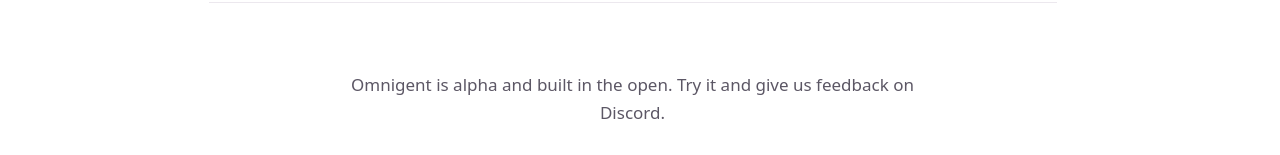
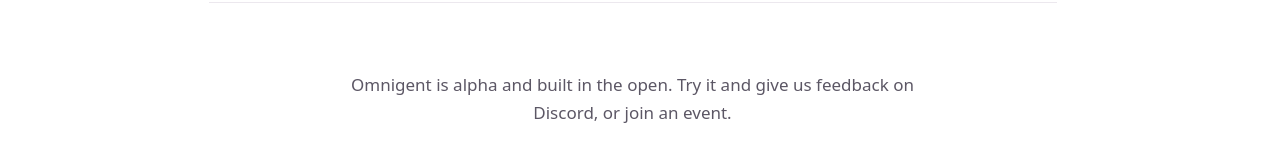
Before and after one commit to omnigent-ai/omnigent-site, a Next.js app: page / in a window 1280 px wide. Shown: the part 3286-3441 px from the top of the page. Built offline with nearby package versions, Linux system fonts and the light colour scheme; no server answers.

Commit message:
fix: update 'Build with us' copy to mention events

```diff
--- a/app/page.js
+++ b/app/page.js
@@ -126,7 +126,7 @@ export default function Home() {
               style={{ maxWidth: "38rem", margin: "0 auto 1.8rem" }}
             >
               Omnigent is alpha and built in the open. Try it and give us
-              feedback on Discord.
+              feedback on Discord, or join an event.
             </p>
             <div className="hero-cta">
               <a
```
